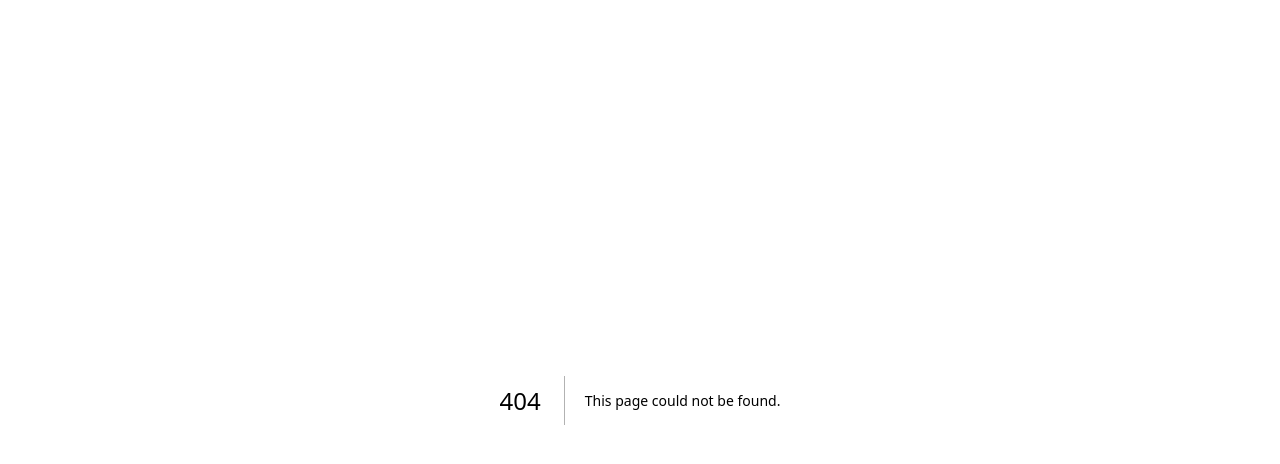
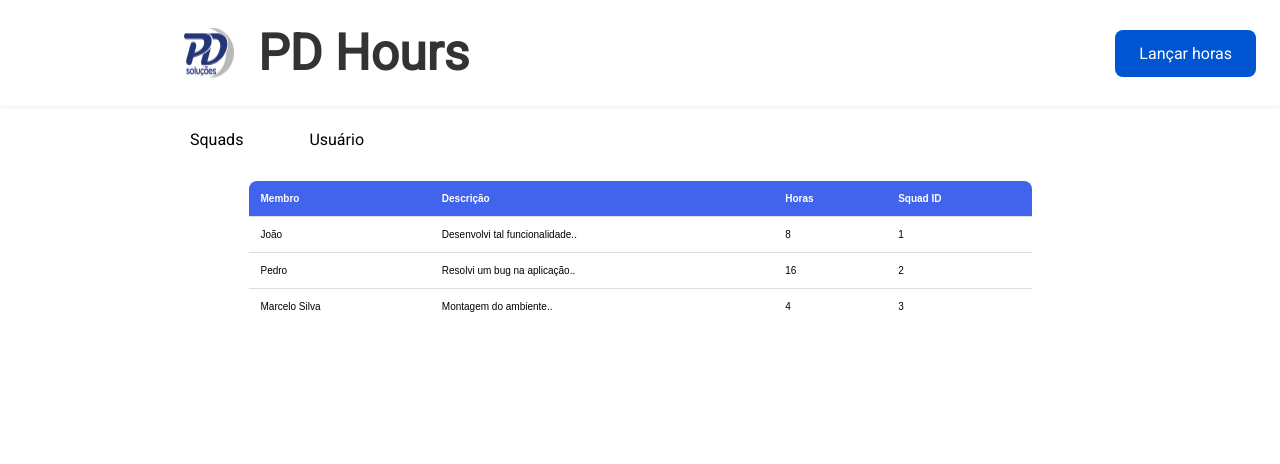
Before and after one commit to jandersonvb/pdhours-frontend, a Next.js app: page /user in a window 1280 px wide. Before the commit this address had no page. Shown: the top 464 px of the page. Built offline with nearby package versions, Linux system fonts and the light colour scheme.

Commit message:
feat: create README.md

```diff
--- a/src/app/components/Tabs/index.tsx
+++ b/src/app/components/Tabs/index.tsx
@@ -4,11 +4,20 @@ type TabsProps = {
   active?: boolean
 }
 
+
 export function Tabs({ active }: TabsProps) {
+  const handleGoToSquads = () => {
+    window.location.href = "/";
+  }
+
+  const handleGoToUser = () => {
+    window.location.href = "/user";
+  }
+
   return (
     <Container>
-      <NavItem active={active}>Squads</NavItem>
-      <NavItem active={active}>Usuário</NavItem>
+      <NavItem active={active} onClick={handleGoToSquads}>Squads</NavItem>
+      <NavItem active={active} onClick={handleGoToUser}>Usuário</NavItem>
     </Container>
   )
 }
--- /dev/null
+++ b/src/app/user/page.tsx
@@ -0,0 +1,30 @@
+'use client'
+
+import { Button } from "../components/Button";
+import { DateFilter } from "../components/DateFilter";
+import { DinamicTable } from "../components/DinamicTable";
+import { Navbar } from "../components/Navbar";
+import { Tabs } from "../components/Tabs";
+import GlobalStyles from "../styles/global";
+
+
+
+const membersHeaders = ["Membro", "Descrição", "Horas", "Squad ID"];
+const membersData = [
+  ["João", "Desenvolvi tal funcionalidade..", "8", "1"],
+  ["Pedro", "Resolvi um bug na aplicação..", "16", "2"],
+  ["Marcelo Silva", "Montagem do ambiente..", "4", "3"],
+];
+
+
+export default function User() {
+  return (
+    <>
+      <GlobalStyles />
+      <Navbar />
+      <Tabs />
+      <DinamicTable headers={membersHeaders} data={membersData} />
+
+    </>
+  );
+}
```
Also changed, not shown: src/app/page.tsx (+7 -10 lines), 1 other file (tests, documents, lock files or other folders).
